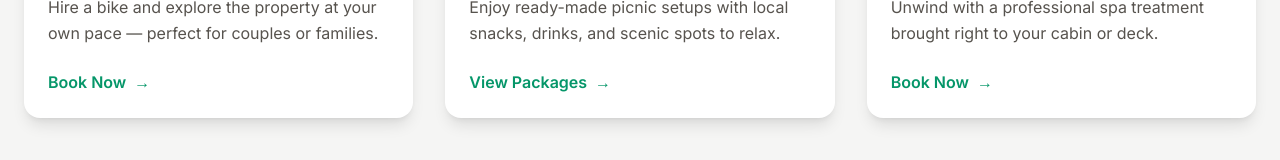
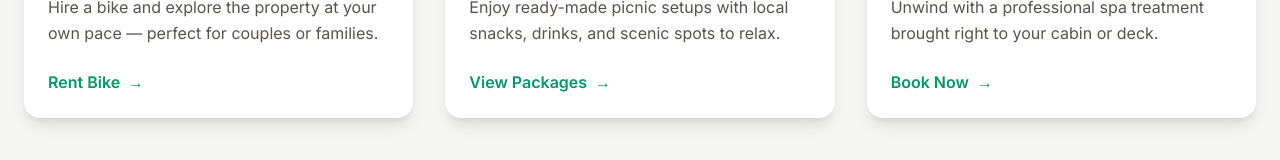
Before and after one commit to MichaelKAsi/exploreDinokeng, a React (Vite) app: page / in a window 1280 px wide. Shown: the part 3354-3514 px from the top of the page. Built offline with nearby package versions, Linux system fonts and the light colour scheme.

Commit message:
Updated App.tsx

```diff
--- a/src/App.tsx
+++ b/src/App.tsx
@@ -225,7 +225,7 @@ function App() {
                   rel="noopener noreferrer"
                   className="text-emerald-600 font-semibold hover:text-emerald-700 transition-colors inline-flex items-center gap-2 group"
                 >
-                  Book Now
+                  Rent Bike
                   <span className="transform group-hover:translate-x-1 transition-transform">→</span>
                 </a>
               </div>
```
